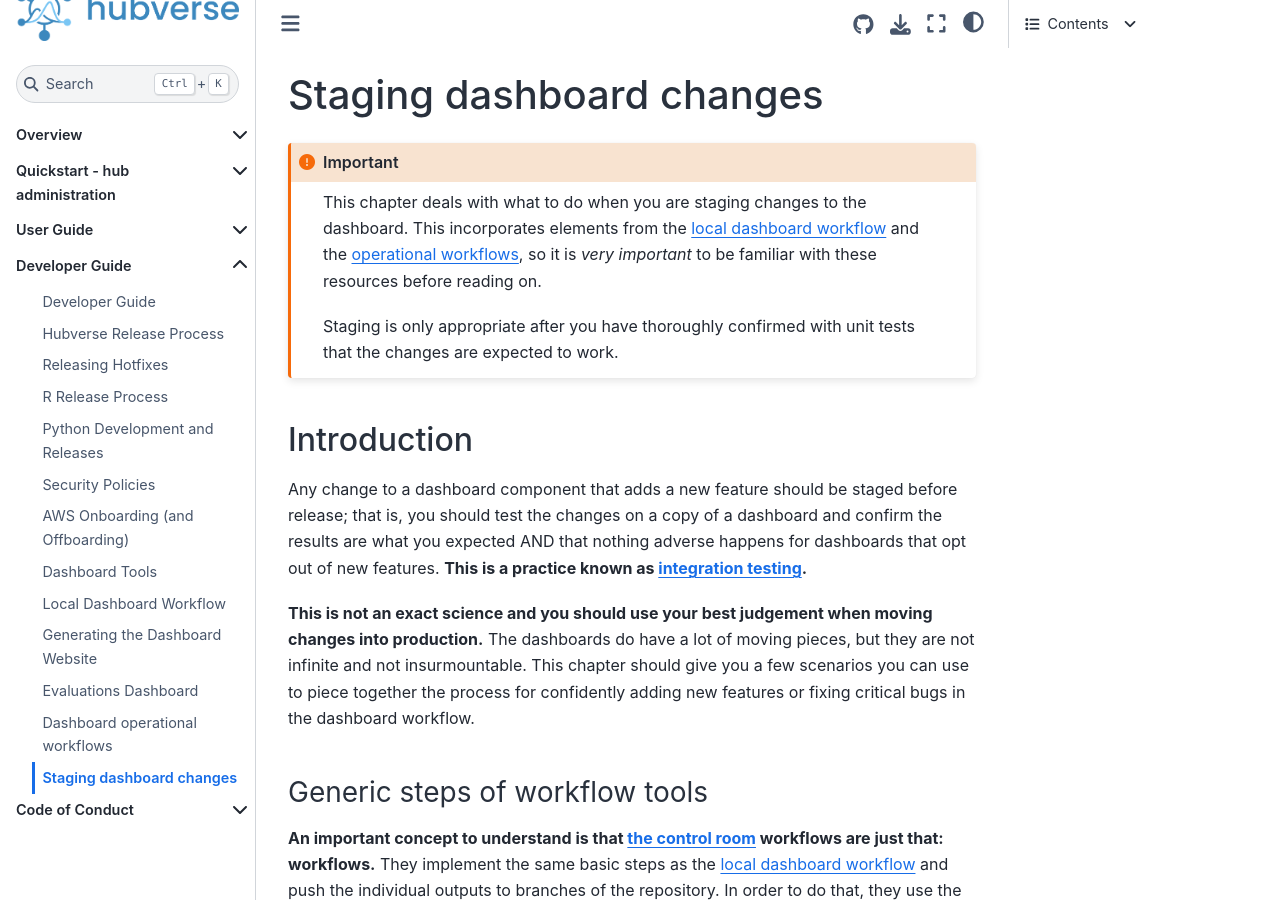
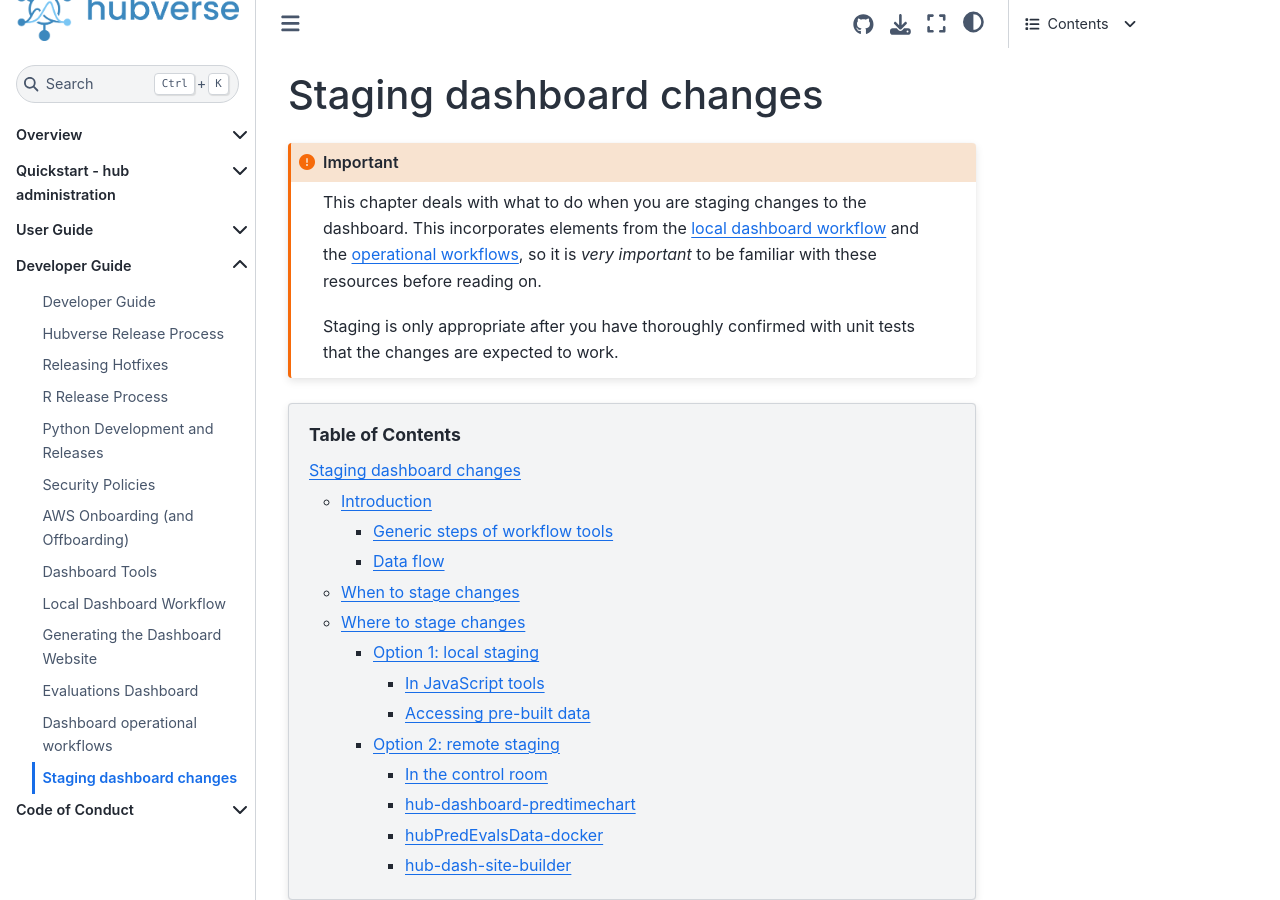
Before and after one commit to hubverse-org/hubDocs, a Sphinx documentation site: the page built from docs/source/developer/dashboard-staging.md, in a window 1280 px wide and 900 px high. Built offline with Sphinx 7.4.7 and the Sphinx Book theme 1.1.4, drawn with Linux system fonts in a browser that asks for light colours; comment, search, counter and statistics services are not loaded.

Commit message:
add table of contents

```diff
--- a/docs/source/developer/dashboard-staging.md
+++ b/docs/source/developer/dashboard-staging.md
@@ -11,6 +11,11 @@ with these resources before reading on.
 Staging is only appropriate after you have thoroughly confirmed with unit tests
 that the changes are expected to work.
 
+:::
+
+:::{contents} Table of Contents
+:depth: 4
+:backlinks: none
 :::
 
 ## Introduction
```
